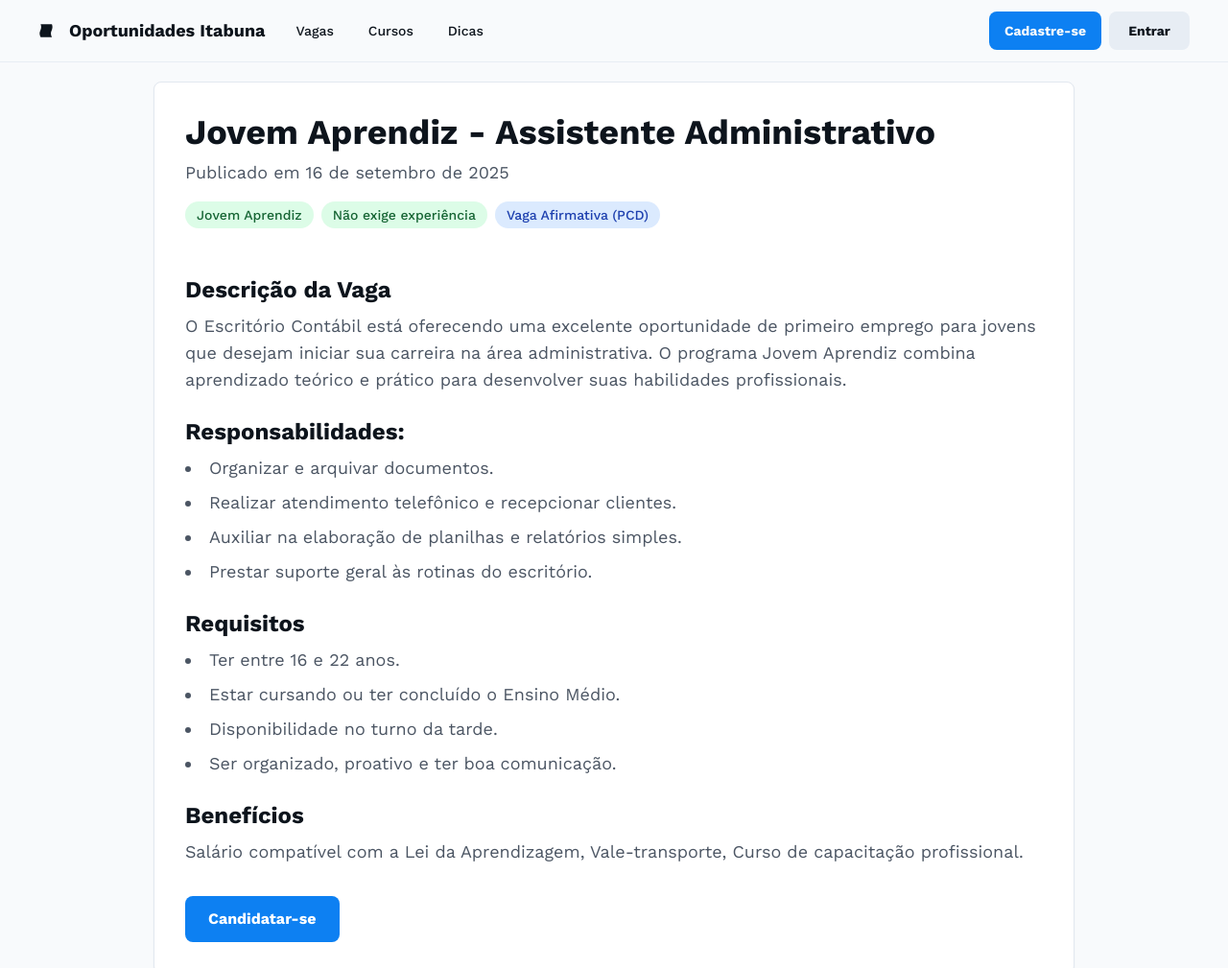
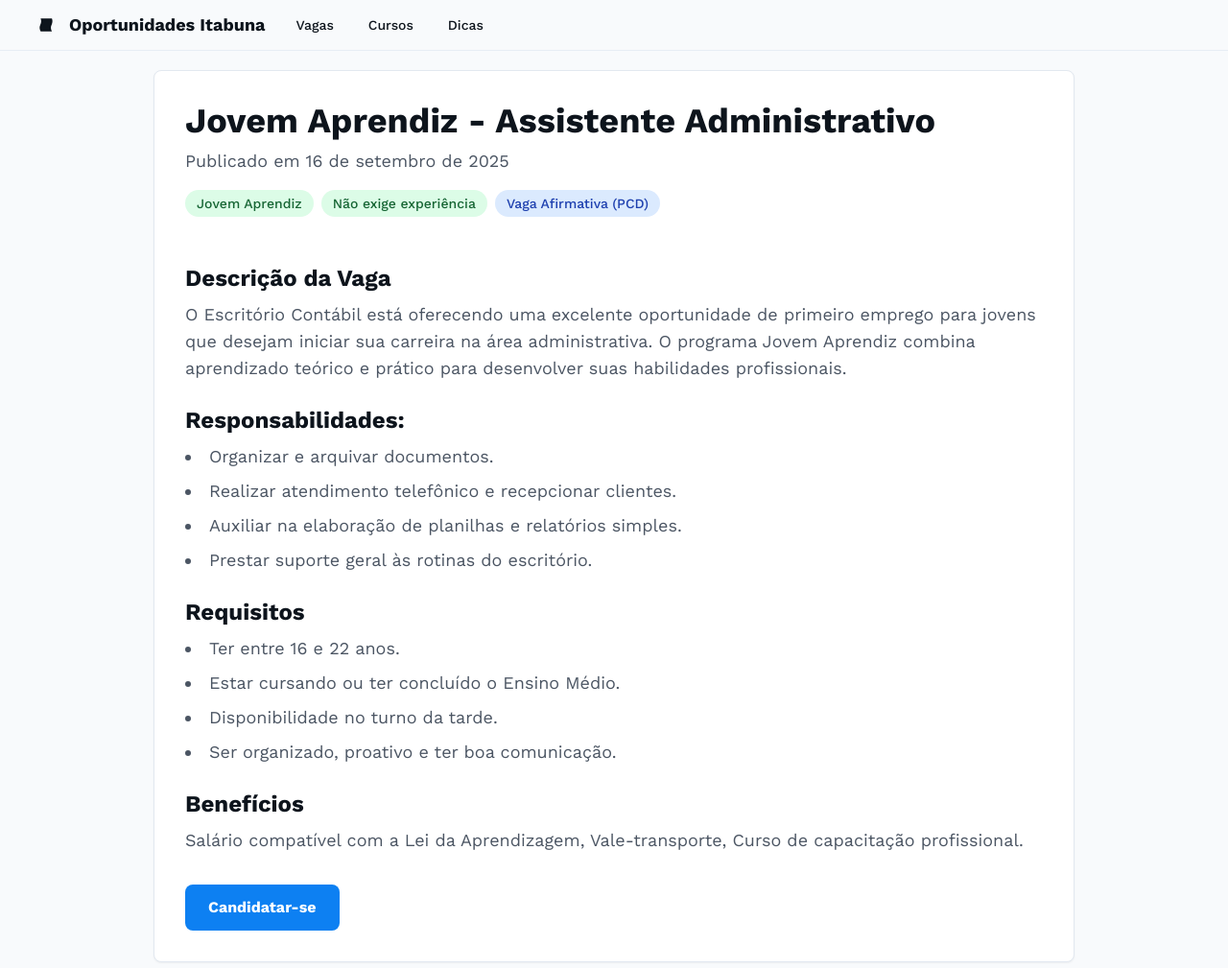
Before and after one commit to Werwersson/radar-de-oportunidades, a plain HTML site: page vaga-aprendiz-administrativo.html in a window 1280 px wide. Shown: the top 1009 px of the page at 96% size. Drawn offline with nearby package versions, Linux system fonts and the light colour scheme.

Commit message:
Fix HTML formatting and structure

```diff
--- a/vaga-aprendiz-administrativo.html
+++ b/vaga-aprendiz-administrativo.html
@@ -27,9 +27,6 @@
             </div>
 
             <div class="flex items-center gap-2">
-                <button class="hidden sm:flex min-w-[84px] cursor-pointer items-center justify-center rounded-lg h-10 px-4 bg-[#0d80f2] text-slate-50 text-sm font-bold"><span class="truncate">Cadastre-se</span></button>
-                <button class="hidden sm:flex min-w-[84px] cursor-pointer items-center justify-center rounded-lg h-10 px-4 bg-[#e7edf4] text-[#0d141c] text-sm font-bold"><span class="truncate">Entrar</span></button>
-
                 <button id="menu-button" class="md:hidden p-2 rounded-md text-gray-600 hover:bg-gray-100">
                     <svg xmlns="http://www.w3.org/2000/svg" width="24" height="24" fill="currentColor" viewBox="0 0 256 256"><path d="M224,128a8,8,0,0,1-8,8H40a8,8,0,0,1,0-16H216A8,8,0,0,1,224,128ZM40,88H216a8,8,0,0,0,0-16H40a8,8,0,0,0,0,16ZM216,184H40a8,8,0,0,0,0,16H216a8,8,0,0,0,0-16Z"></path></svg>
                 </button>
```
